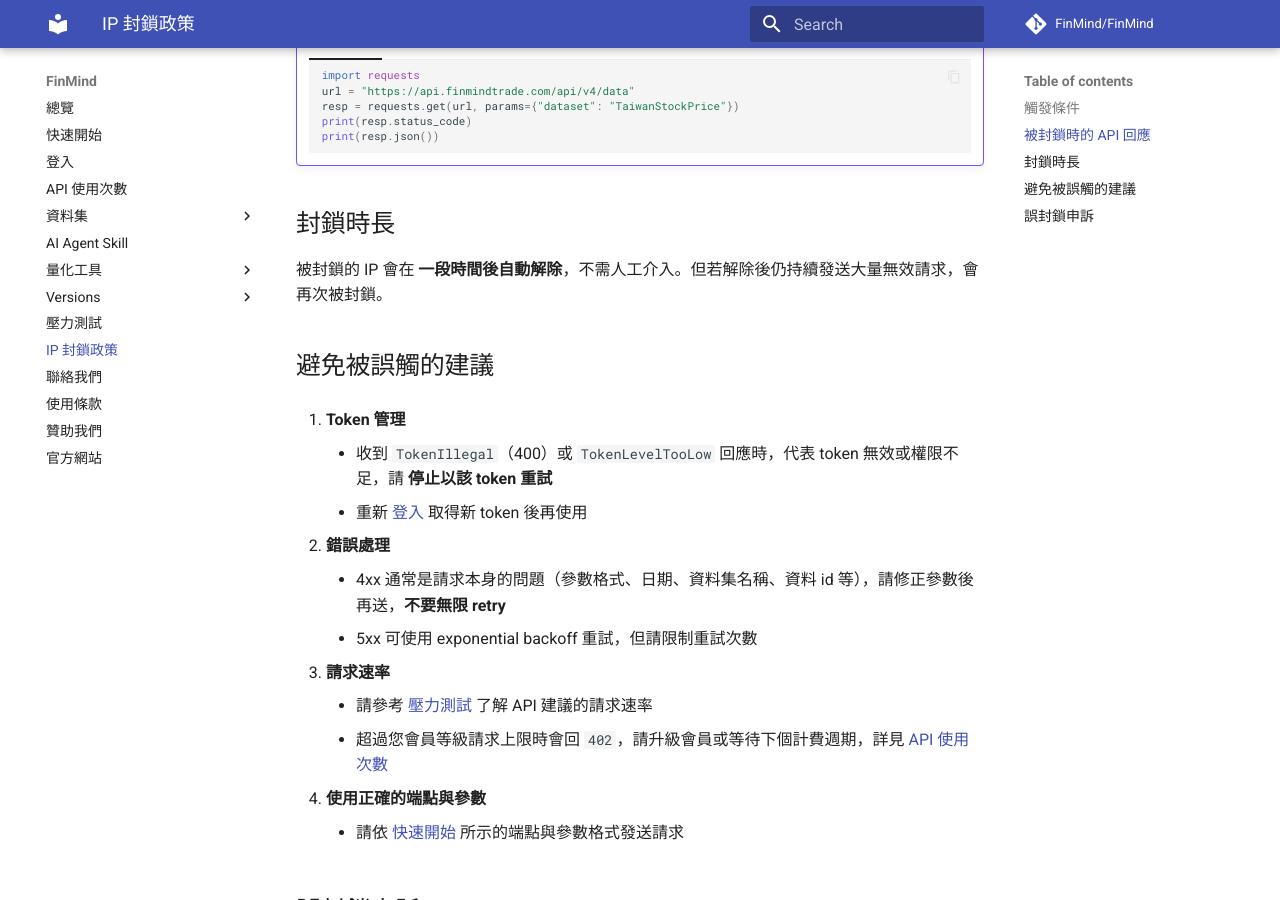
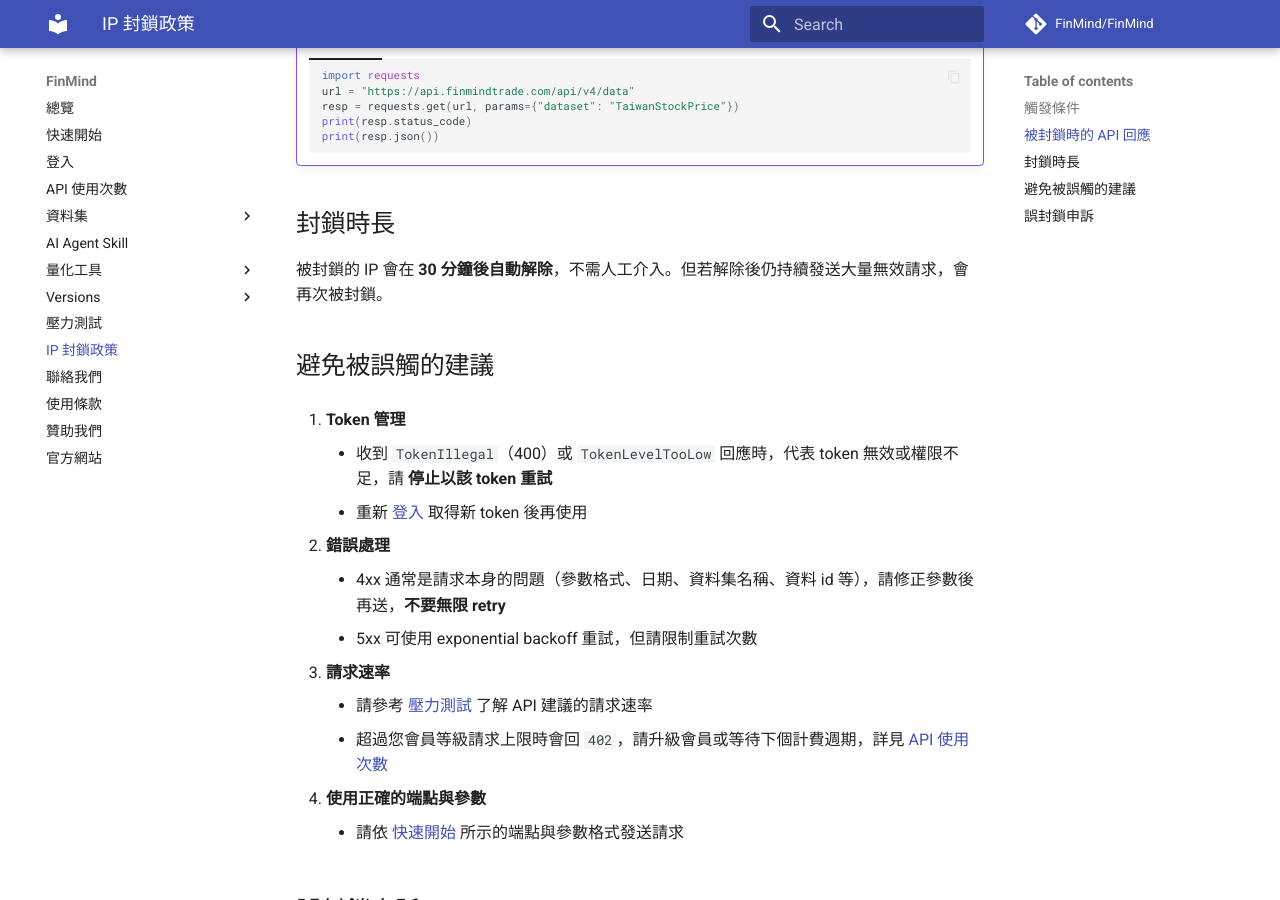
Before and after one commit to FinMind/FinMind-Doc, an MkDocs documentation site: the page built from docs/BanIPPolicy.md, in a window 1280 px wide and 900 px high, scrolled down 830 px. Built offline with MkDocs 1.6.1 and Material for MkDocs 9.7.7, drawn with Linux system fonts in a browser that asks for light colours; comment, search, counter and statistics services are not loaded.

Commit message:
feat: add 封鎖時長

```diff
--- a/docs/BanIPPolicy.md
+++ b/docs/BanIPPolicy.md
@@ -44,7 +44,7 @@
 
 ## 封鎖時長
 
-被封鎖的 IP 會在 **一段時間後自動解除**，不需人工介入。但若解除後仍持續發送大量無效請求，會再次被封鎖。
+被封鎖的 IP 會在 **30 分鐘後自動解除**，不需人工介入。但若解除後仍持續發送大量無效請求，會再次被封鎖。
 
 ## 避免被誤觸的建議
 
```
